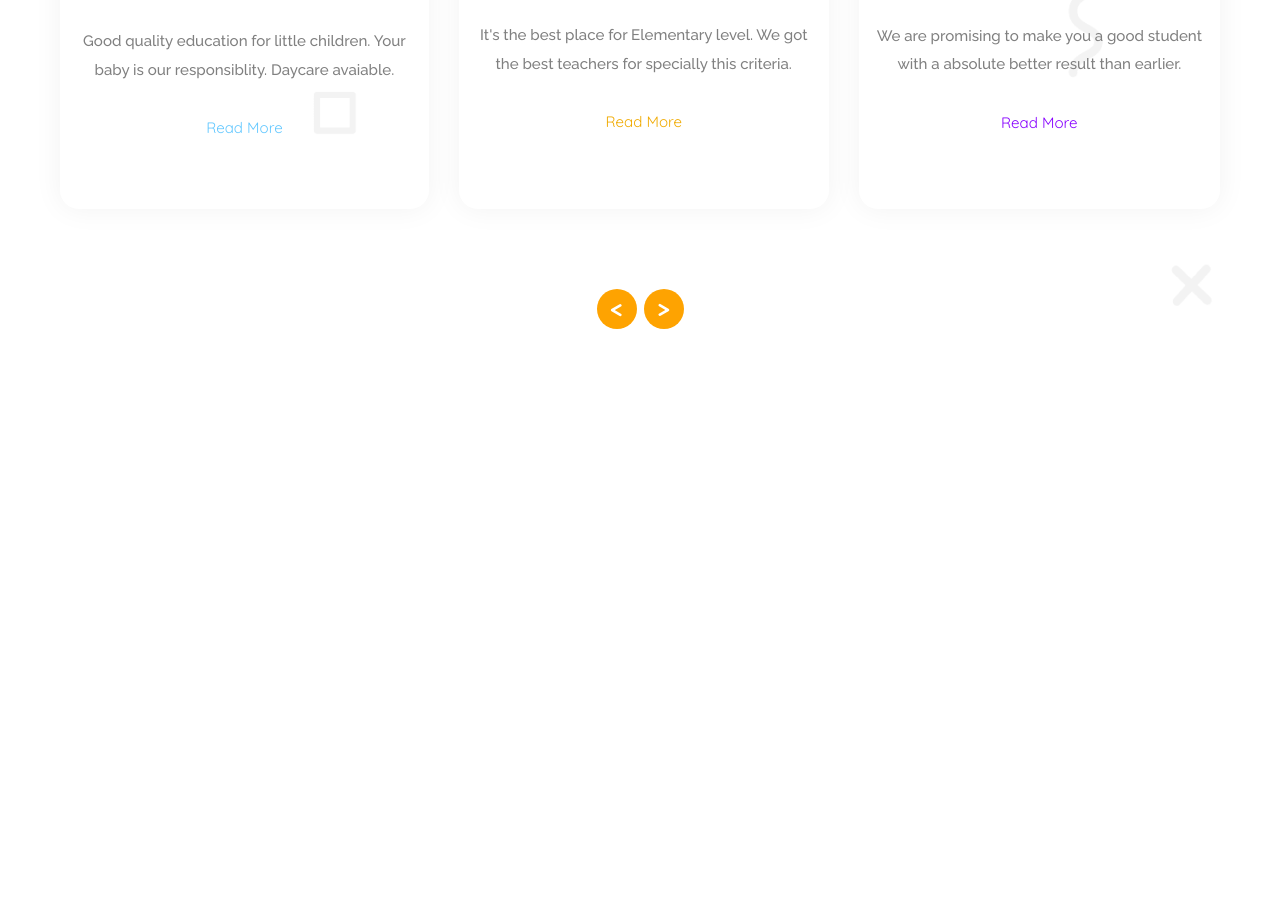
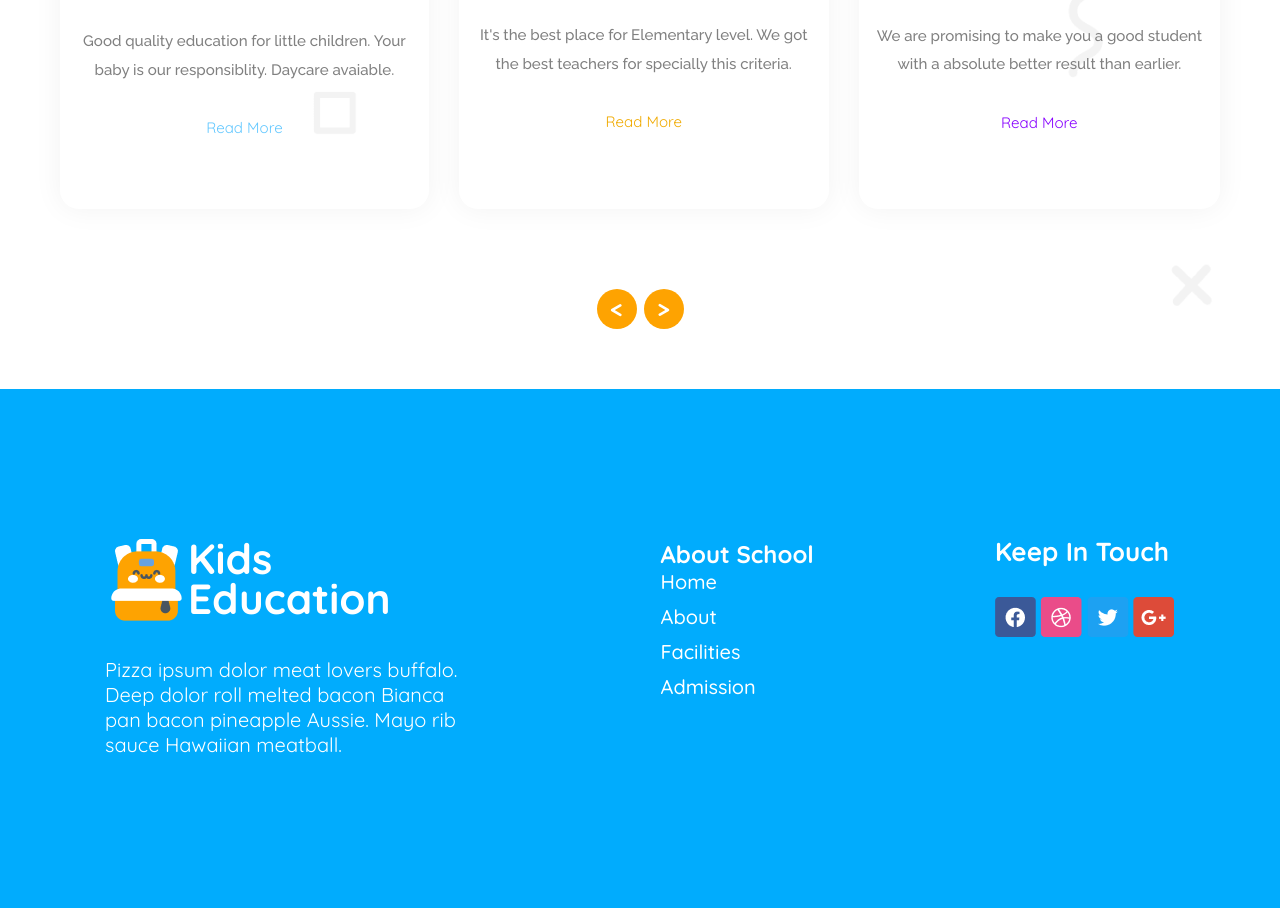
Before and after one commit to Mysterio-O/Assingment-2, a plain HTML site: page index.html in a window 1280 px wide. Shown: the part 1146-2054 px from the top of the page. Before the commit the page ends 1535 px from the top, so only its background shows below. Drawn offline with Linux system fonts and the light colour scheme.

Commit message:
added footer part

```diff
--- a/index.html
+++ b/index.html
@@ -76,13 +76,45 @@
                     <span class="read-3">Read More</span>
                 </div>
             </div>
-
             <div class="icons display-flex">
                 <div class="icon-1 display-flex"> < </div>
                 <div class="icon-2 display-flex"> > </div>
             </div>
+        </section>
+        <section class="stories">
 
         </section>
     </main>
+   <footer class="footer">
+    <section class="footer-section display-flex">
+        <div class="footer-main-container">
+            <div class="footer-description">
+                <div class="footer-icon-sec display-flex">
+                    <img src="assets/Group 1.png" alt="">
+                    <h4 class="footer-title">Kids Education</h4>
+                </div>
+                <p class="footer-subtitle">Pizza ipsum dolor meat lovers buffalo. Deep dolor roll melted bacon Bianca pan bacon pineapple Aussie. Mayo rib sauce Hawaiian meatball.</p>
+            </div>
+            <div class="footer-about">
+                <h5 class="about-title">About School</h5>
+                <ul class="footer-list">
+                    <li class="footer-clicks">Home</li>
+                    <li class="footer-clicks">About</li>
+                    <li class="footer-clicks">Facilities</li>
+                    <li class="footer-clicks">Admission</li>
+                </ul>
+            </div>
+            <div class="footer-social">
+                <h4 class="footer-social-title">Keep In Touch</h4>
+                <div class="footer-logos">
+                    <img src="assets/fb.png" alt="Facebook">
+                    <img src="assets/dribble.png" alt="Dribble">
+                    <img src="assets/twitter.png" alt="Twitter">
+                    <img src="assets/google+.png" alt="Google+">
+                </div>
+            </div>
+        </div>
+    </section>
+   </footer>
 </body>
 </html>
--- a/styles/style.css
+++ b/styles/style.css
@@ -210,3 +210,64 @@
 .middle {
     background-image: linear-gradient(180deg, rgba(238, 225, 255, 1), rgba(255, 255, 255, 0) 40%);
 }
+
+
+
+
+
+
+
+
+/* footer styles are here */
+footer {
+    background-color: #01ACFD;
+}
+.footer-section {
+    height: 519px;
+    justify-content: space-around;
+    align-items: center;
+
+
+}
+.footer-main-container {
+    max-height: 222px;
+    max-width: 1070px;
+    display: flex;
+    justify-content: space-between;
+}
+.footer-description {
+    width: 35%;
+}
+.footer-title {
+    font-size: 2.63375rem;
+    line-height: 2.46875rem;
+    font-weight: 700;
+    color: #FFFFFF;
+}
+.footer-subtitle {
+    font-size: 1.25rem;
+    font-weight: 400;
+    color: #FFFFFF;
+}
+.footer-icon-sec {
+    word-spacing: 11px;
+    margin-bottom: 35.35px;
+}
+.about-title {
+    font-size: 1.5rem;
+    font-weight: 700;
+    color: #FFFFFF;
+}
+.footer-clicks {
+    font-size: 1.25rem;
+    font-weight: 500;
+    list-style: none;
+    margin-bottom: 10px;
+    color: #FFFFFF;
+}
+.footer-social-title {
+    font-size: 1.625rem;
+    line-height: 1.625rem;
+    color: #FFFFFF;
+    margin-bottom: 32px;
+}
```
Also changed, not shown: assets/Group 1.png (added).
